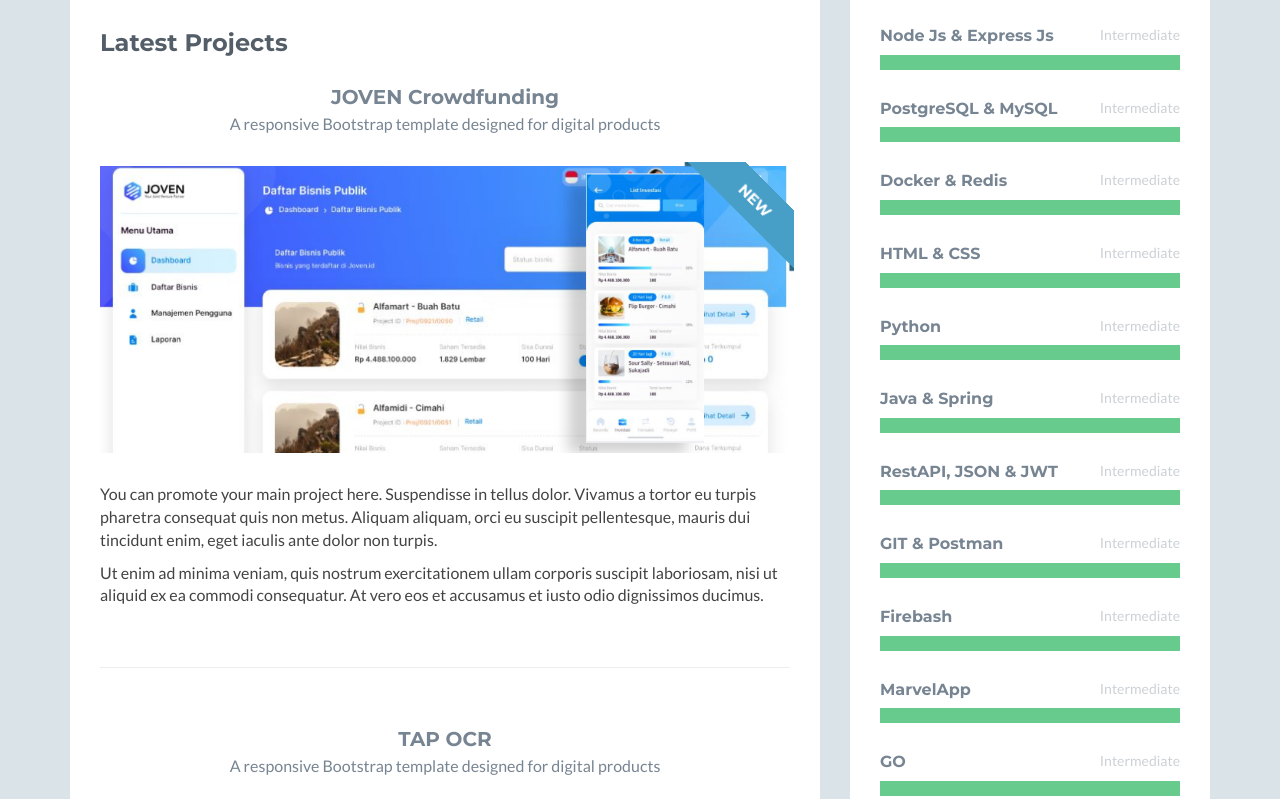
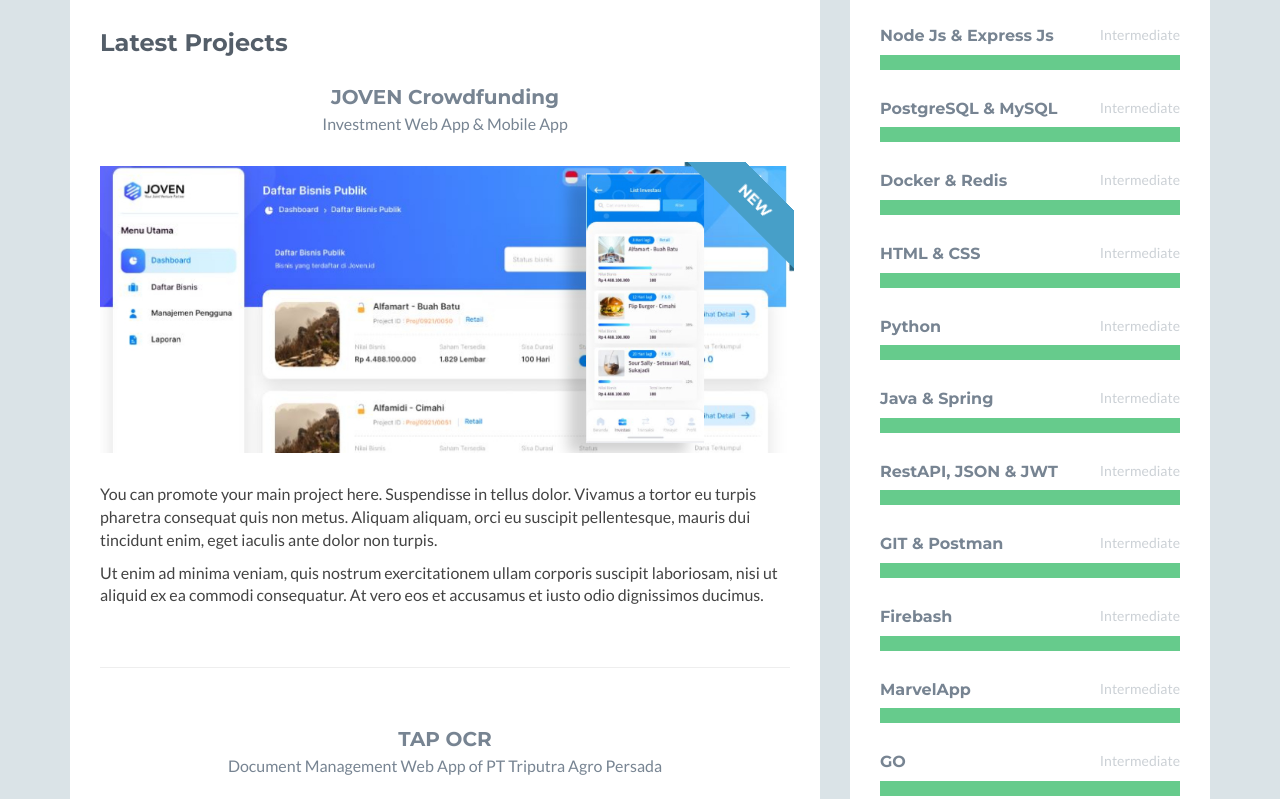
Before and after one commit to normarosita16/normarosita16.github.io, a plain HTML site: page index.html in a window 1280 px wide. Shown: the part 1187-1986 px from the top of the page. Drawn offline with nearby package versions, Linux system fonts and the light colour scheme; a script that the page names is missing; some icons are missing.

Commit message:
Update index.html

```diff
--- a/index.html
+++ b/index.html
@@ -140,7 +140,7 @@
                                 <h3 class="title"><a
                                         href="http://themes.3rdwavemedia.com/website-templates/responsive-bootstrap-theme-for-products-velocity/"
                                         target="_blank">JOVEN Crowdfunding</a></h3>
-                                <p class="summary">A responsive Bootstrap template designed for digital products</p>
+                                <p class="summary">Investment Web App & Mobile App</p>
                                 <div class="featured-image">
                                     <a href="http://themes.3rdwavemedia.com/website-templates/responsive-bootstrap-theme-for-products-velocity/"
                                         target="_blank">
@@ -170,7 +170,7 @@
                                 <h3 class="title"><a
                                         href="http://themes.3rdwavemedia.com/website-templates/responsive-bootstrap-theme-for-products-velocity/"
                                         target="_blank">TAP OCR</a></h3>
-                                <p class="summary">A responsive Bootstrap template designed for digital products</p>
+                                <p class="summary">Document Management Web App of PT Triputra Agro Persada</p>
                                 <div class="featured-image">
                                     <a href="http://themes.3rdwavemedia.com/website-templates/responsive-bootstrap-theme-for-products-velocity/"
                                         target="_blank">
@@ -201,7 +201,7 @@
                                 <h3 class="title"><a
                                         href="http://themes.3rdwavemedia.com/website-templates/responsive-bootstrap-theme-for-products-velocity/"
                                         target="_blank">TAP Fertilizer Pupuk</a></h3>
-                                <p class="summary">A responsive Bootstrap template designed for digital products</p>
+                                <p class="summary">Fertilizer Distribution Web App of PT Triputra Agro Persada</p>
                                 <div class="featured-image">
                                     <a href="http://themes.3rdwavemedia.com/website-templates/responsive-bootstrap-theme-for-products-velocity/"
                                         target="_blank">
```
